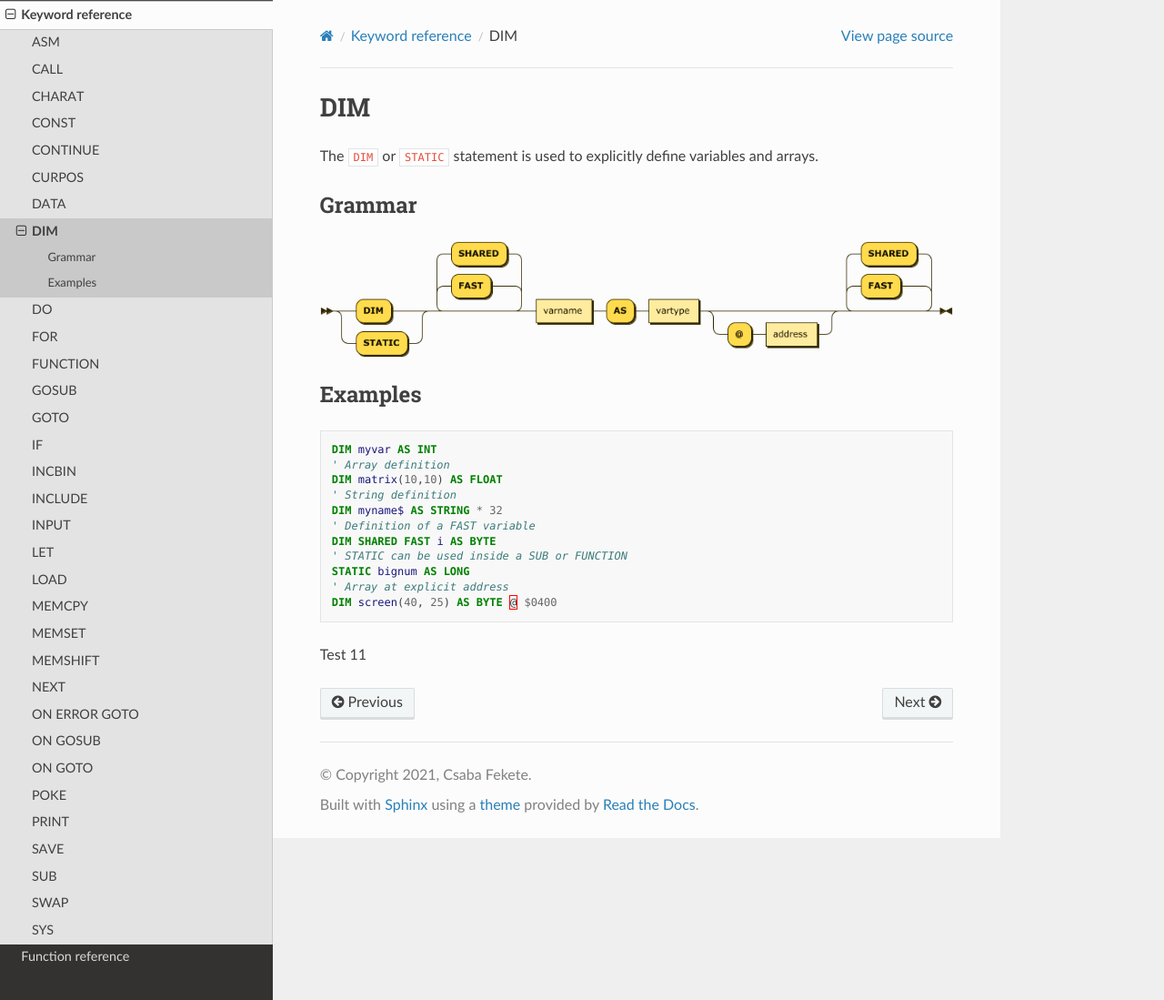
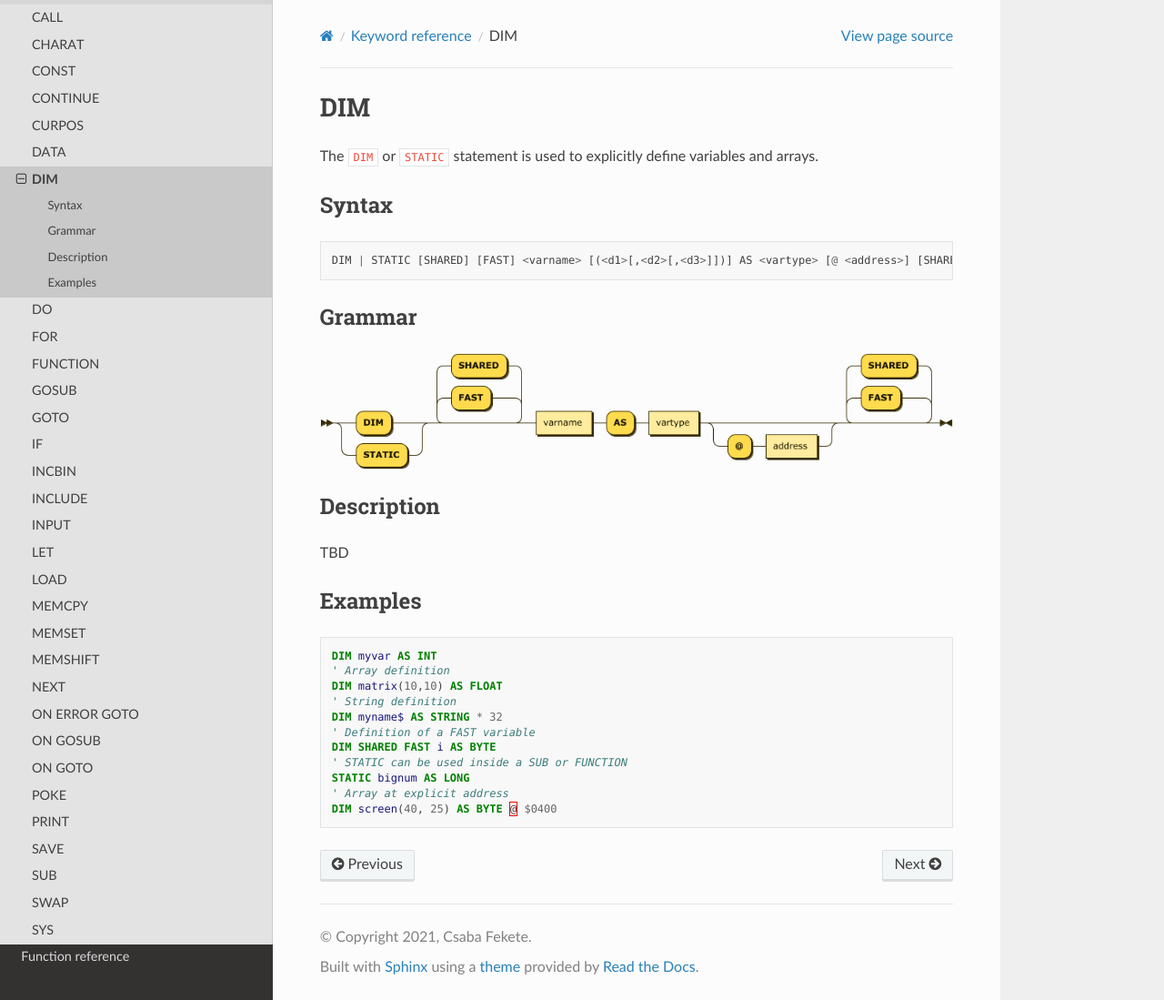
Before and after one commit to neilsf/xc-basic3, a Sphinx documentation site: the page built from docs/source/keywordref/dim.rst, in a window 1280 px wide and 1099 px high. Shown: the whole window at 91% size. Built offline with Sphinx 7.4.7 and the Read the Docs theme 2.0.0, drawn with Linux system fonts in a browser that asks for light colours.

```diff
--- a/docs/source/keywordref/dim.rst
+++ b/docs/source/keywordref/dim.rst
@@ -4,10 +4,22 @@ DIM
 
 The ``DIM`` or ``STATIC`` statement is used to explicitly define variables and arrays.
 
+Syntax
+======
+
+.. code-block::
+
+    DIM | STATIC [SHARED] [FAST] <varname> [(<d1>[,<d2>[,<d3>]])] AS <vartype> [@ <address>] [SHARED] [FAST]
+
 Grammar
 =======
 
 .. image:: ../img/grammar_dim.png
+
+Description
+===========
+
+TBD
 
 Examples
 ========
@@ -25,5 +37,3 @@ Examples
     STATIC bignum AS LONG
     ' Array at explicit address
     DIM screen(40, 25) AS BYTE @ $0400
-
-Test 11
```
Also changed, not shown: docs/source/keywordref/const.rst (+8 -3 lines), 9 other files.
